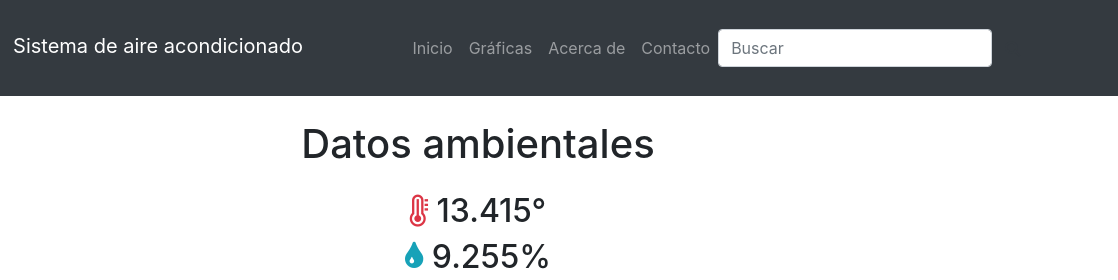
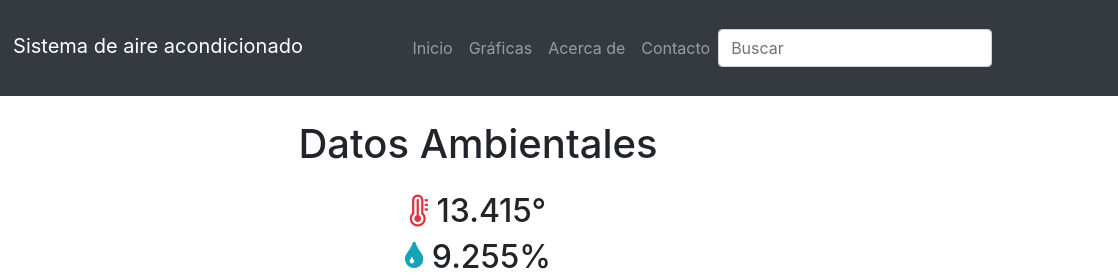
Before and after one commit to SanLnAlan/CultivoProjectPage, a plain HTML site: page docs/index.html in a window 1280 px wide. Shown: the top 280 px of the page, 162-1280 px from the left. Drawn offline with nearby package versions, Linux system fonts and the light colour scheme; no server answers.

Commit message:
modified

```diff
--- a/docs/index.html
+++ b/docs/index.html
@@ -40,7 +40,7 @@
 
 
   <div class="text-center h4">
-    <p class="h1 m-4">Datos ambientales</p>
+    <p class="h1 m-4">Datos Ambientales</p>
     <p class="h2"><span class="text-danger fa fa-thermometer"></span>  <span id="temperatura">13.415</span>°</p>
     <p class="h2"><i class="text-info fa fa-tint"></i> <span id="g_humedad">9.255</span>%</p>
 
```
